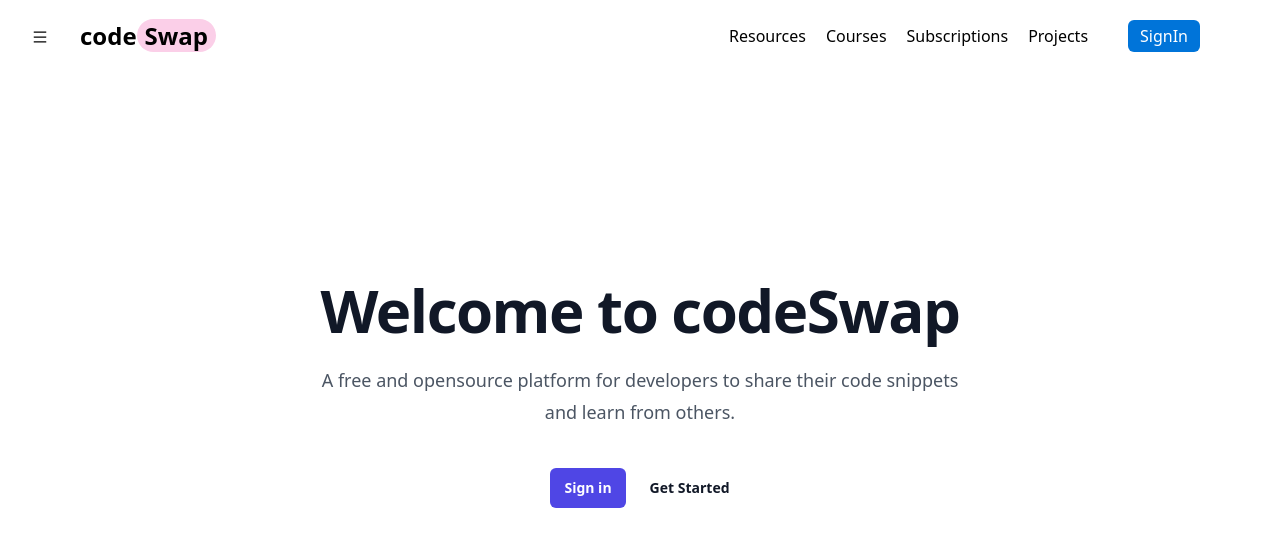
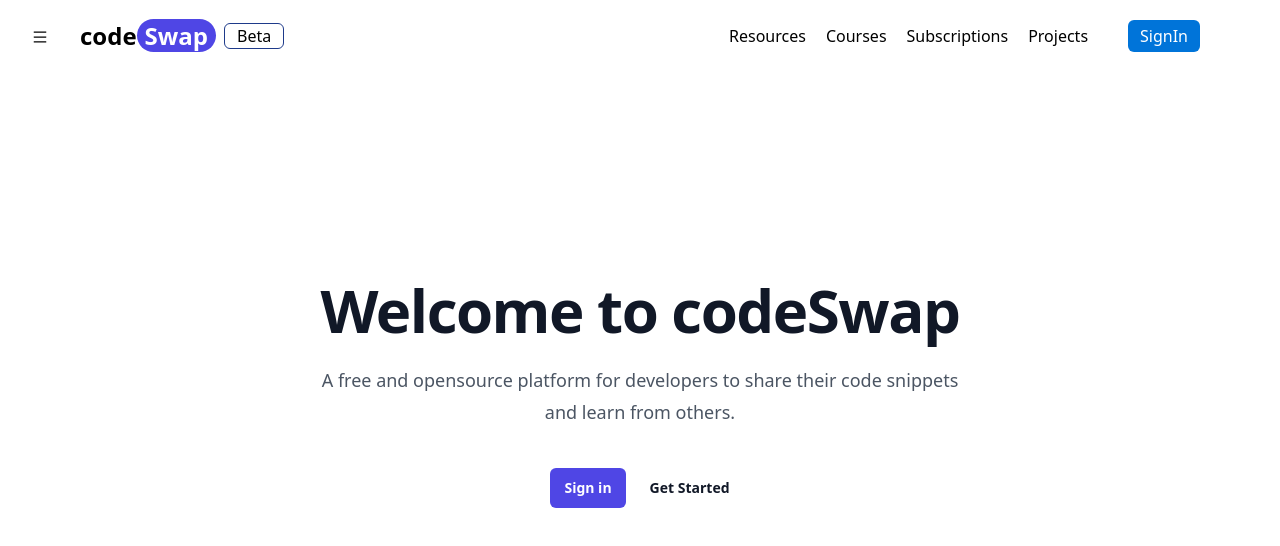
Before and after one commit to Nikeshkumar-tk/codeSwap, a Next.js app: page / in a window 1280 px wide. Shown: the top 546 px of the page. Built offline with nearby package versions, Linux system fonts and the light colour scheme; no server answers.

Commit message:
admin role auth added

```diff
--- a/components/Blog.tsx
+++ b/components/Blog.tsx
@@ -5,10 +5,15 @@ import { AiOutlinePlus } from 'react-icons/ai'
 import { useQuery } from 'react-query'
 import BlogCard from './BlogCard'
 import { Dna } from 'react-loader-spinner'
-
-const Blog = () => {
+import { useSession } from 'next-auth/react'
+import { ISessionUser } from '@/lib/interfaces/user'
+import {memo} from "react"
+const Blog = memo(({session}:any) => {
   const blogServices = useBlogservice()
   const [blogs, setBlogs] = useState<any[]>([])
+  const { status, data } = useSession()
+  const sessionUser = data?.user as ISessionUser
+  console.log("Printing session from serverside", session)
   const { isLoading: loadingBlogs } = useQuery({
     queryKey: 'blogs',
     queryFn: blogServices.getBlogList,
@@ -16,8 +21,11 @@ const Blog = () => {
   })
   return (
     <div className='h-full'>
+          {
+             sessionUser?.role === "admin" && (
       <Link href={"/createBlog"} >
         <div className=' py-3'>
+
               <button className='border-blue-600 border flex items-center gap-2 text-black rounded-md px-4 py-1'>
                 Create
                 <span>
@@ -26,6 +34,8 @@ const Blog = () => {
               </button>
         </div>
       </Link>
+            )
+          }
       <div className='grid py-5 sm:grid-cols-3 gap-y-4 gap-x-3 max-h-screen mt-1 overflow-y-scroll'>
         {
           loadingBlogs ? <div className='h-full w-screen flex justify-center items-center'>
@@ -48,5 +58,6 @@ const Blog = () => {
     </div>
   )
 }
+)
 
 export default Blog
--- a/components/NavBar.tsx
+++ b/components/NavBar.tsx
@@ -1,8 +1,8 @@
 "use client"
 import { AiOutlineMenu } from 'react-icons/ai'
-import { TbBeta } from "react-icons/tb"
 import { signOut, useSession } from 'next-auth/react';
 import Link from 'next/link'
+import { ISessionUser } from '@/lib/interfaces/user';
 interface Props {
 
     drawerOpen: React.Dispatch<React.SetStateAction<boolean>>
@@ -10,6 +10,7 @@ interface Props {
 }
 const NavBar = ({ drawerOpen, menuBtnRef }: Props) => {
     const { status, data } = useSession()
+    const sessionUser = data?.user as ISessionUser
     return (
         <nav className='px-10 sm:px-20 mx-auto py-5 fixed  w-screen z-10'>
             <div className='absolute left-3 sm:left-8 top-[40%] font-bold cursor-pointer' onClick={() => drawerOpen(p => !p)}>
@@ -17,8 +18,8 @@ const NavBar = ({ drawerOpen, menuBtnRef }: Props) => {
             </div>
             <div className='flex justify-between whitespace-nowrap items-center'>
                 <div className='flex items-center gap-2'>
-                    <Link href={"/"}> <h2 className='text-2xl font-bold'>code<span className='bg-pink-200 rounded-full px-2'>Swap</span> </h2></Link>
-
+                    <Link href={"/"}> <h2 className='text-2xl font-bold'>code<span className='bg-[#4f46e5] text-white rounded-full px-2'>Swap</span> </h2></Link>
+<button className='border border-blue-900 px-3 rounded-md'>Beta</button>
                 </div>
                 <div className='flex gap-10 items-center'>
 
@@ -36,7 +37,7 @@ const NavBar = ({ drawerOpen, menuBtnRef }: Props) => {
                                 </button>
                             </Link> : (
                                 <div className='flex items-center'>
-                                    <img src={data?.user?.image!} className='rounded-full h-8 w-8' />
+                                    <img src={sessionUser?.image} className='rounded-full h-8 w-8' />
                                 </div>
                             )
                         }
--- /dev/null
+++ b/lib/interfaces/user.ts
@@ -0,0 +1,6 @@
+export interface ISessionUser{
+    name: string;
+    email: string;
+    image?: string;
+    role: string;
+}
--- a/pages/api/auth/[...nextauth].ts
+++ b/pages/api/auth/[...nextauth].ts
@@ -1,12 +1,12 @@
 import clientPromise from "@/lib/db/mongoAdapter"
 import { MongoDBAdapter } from "@next-auth/mongodb-adapter"
-import NextAuth, { Session, User } from "next-auth"
+import NextAuth, { NextAuthOptions, Session, User } from "next-auth"
 import GoogleProvider from "next-auth/providers/google"
 import GithubProvider from "next-auth/providers/github"
 import { PrismaClient } from "@prisma/client"
 
 
-export const authOptions = {
+export const authOptions: NextAuthOptions = {
   // Configure one or more authentication providers
   providers: [
     GoogleProvider({
--- a/pages/blogs/index.tsx
+++ b/pages/blogs/index.tsx
@@ -1,5 +1,8 @@
 import Blog from '@/components/Blog'
+import { getServerSession } from 'next-auth'
 import React, { useState, useEffect } from 'react'
+import { authOptions } from '../api/auth/[...nextauth]'
+import { GetServerSidePropsContext } from 'next'
 
 const Index = () => {
     const [hydrated, setHydrated] = useState<boolean>(false)
--- a/pages/createBlog/index.tsx
+++ b/pages/createBlog/index.tsx
@@ -3,6 +3,7 @@ import { useSession } from 'next-auth/react'
 import { useRouter } from 'next/router'
 import { MutatingDots, Triangle } from 'react-loader-spinner'
 import React, { useRef, useState } from 'react'
+import { ISessionUser } from '@/lib/interfaces/user'
 
 const CreateBost = () => {
   const { status, data } = useSession()
@@ -12,6 +13,7 @@ const CreateBost = () => {
   const descriptionRef = useRef<any>()
   const router = useRouter()
   const blogServices = useBlogservice()
+  const sessionUser = data?.user as ISessionUser
   if (status === "unauthenticated") {
     router.push("/api/auth/signin")
   }
```
Lines whose indentation alone changed are shown as unchanged.
